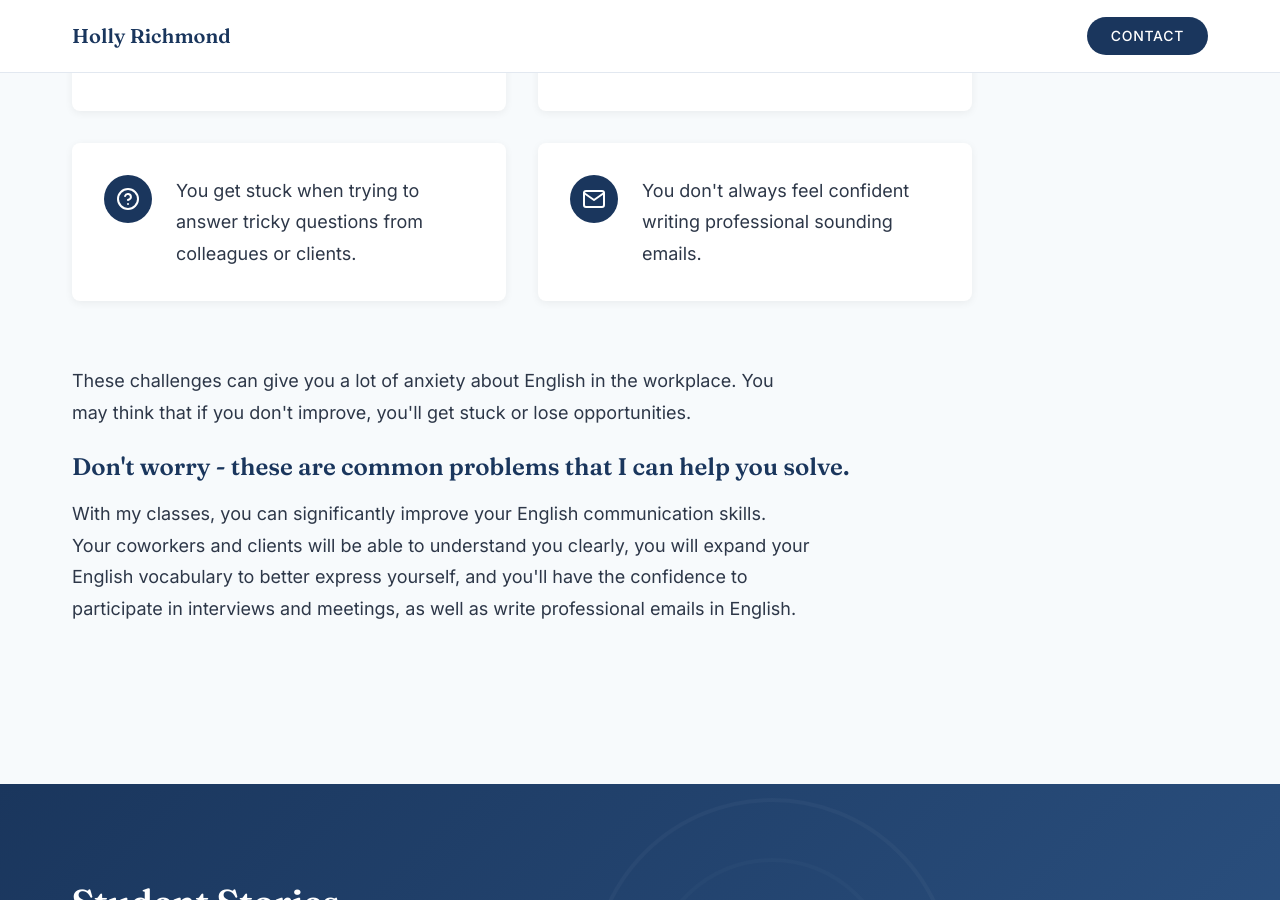
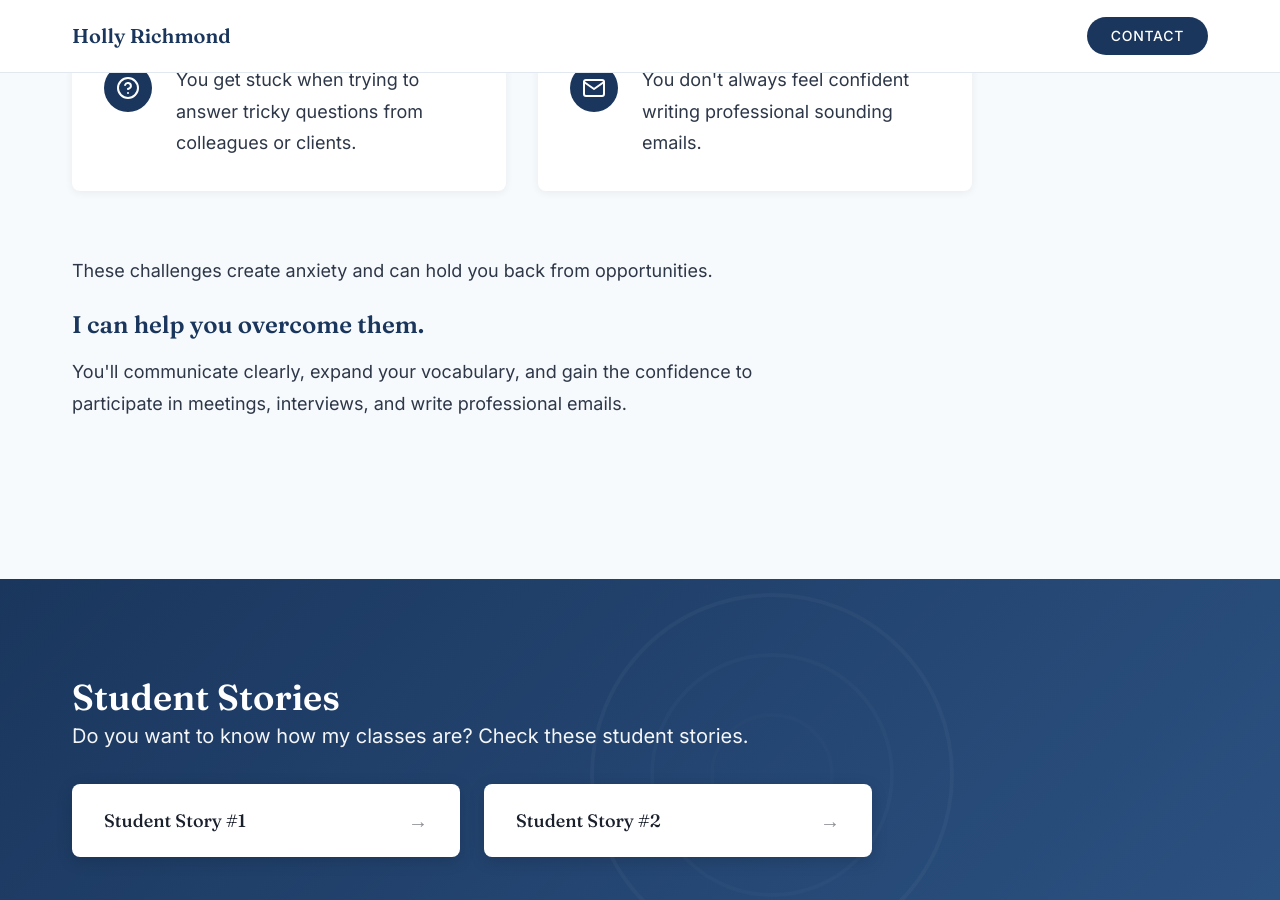
Before and after one commit to nahumgarcia/holly_web, a Jekyll site: the page built from index.html, in a window 1280 px wide and 900 px high, scrolled down 1111 px. Built offline with Jekyll 4.4.1, drawn with Linux system fonts in a browser that asks for light colours; some of the changed text lies outside the part shown.

Commit message:
Make hero and pain points text more concise
- Shorten hero description to one clear sentence
- Simplify "about approach" to focus on key differentiator
- Condense problem/solution/outcome for easier scanning

Co-Authored-By: Claude Opus 4.5 <noreply@anthropic.com>

```diff
--- a/_data/content.yml
+++ b/_data/content.yml
@@ -6,9 +6,7 @@ hero:
   greeting: "Hello! I'm Holly Richmond"
   tagline: "I'm a U.S. licensed teacher of English as a Second Language with 10+ years of experience."
   description: |
-    Originally, I'm from Tulsa, Oklahoma, but I've lived and worked in Spain since 2021.
-
-    I specialize in helping engineers and tech professionals of various disciplines grow in their jobs or get hired working with international companies by advancing their communication skills in English.
+    I help engineers and tech professionals communicate confidently in English — whether you're growing in your current role or interviewing with international companies.
 
 # About
 about:
@@ -18,7 +16,7 @@ about:
   background: |
     Originally from Tulsa, Oklahoma, I've lived and worked in Spain since 2021. I specialize in helping engineers and tech professionals advance their communication skills in English, enabling them to grow in their careers or get hired by international companies.
   approach: |
-    My classes are centered around communication fluency. The primary goal is to help you develop fluency for effective workplace communication and to feel more comfortable and confident speaking in English.
+    My classes focus on practical communication fluency — not textbook grammar.
 
 # Pain points
 pain_points:
@@ -33,11 +31,11 @@ pain_points:
     - icon: "newsletter.svg"
       text: "You don't always feel confident writing professional sounding emails."
 
-  problem: "These challenges can give you a lot of anxiety about English in the workplace. You may think that if you don't improve, you'll get stuck or lose opportunities."
+  problem: "These challenges create anxiety and can hold you back from opportunities."
 
-  solution: "Don't worry - these are common problems that I can help you solve."
+  solution: "I can help you overcome them."
 
-  outcome: "With my classes, you can significantly improve your English communication skills. Your coworkers and clients will be able to understand you clearly, you will expand your English vocabulary to better express yourself, and you'll have the confidence to participate in interviews and meetings, as well as write professional emails in English."
+  outcome: "You'll communicate clearly, expand your vocabulary, and gain the confidence to participate in meetings, interviews, and write professional emails."
 
 # Services / Methodology
 services:
```
